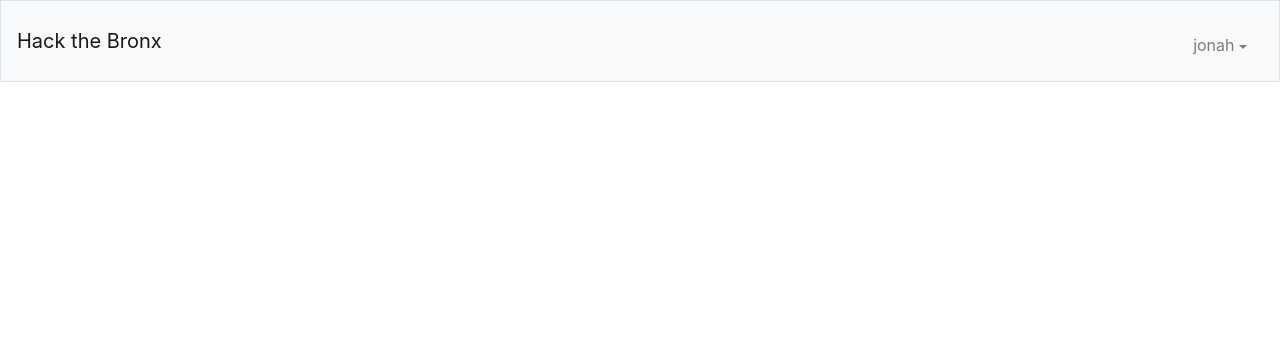
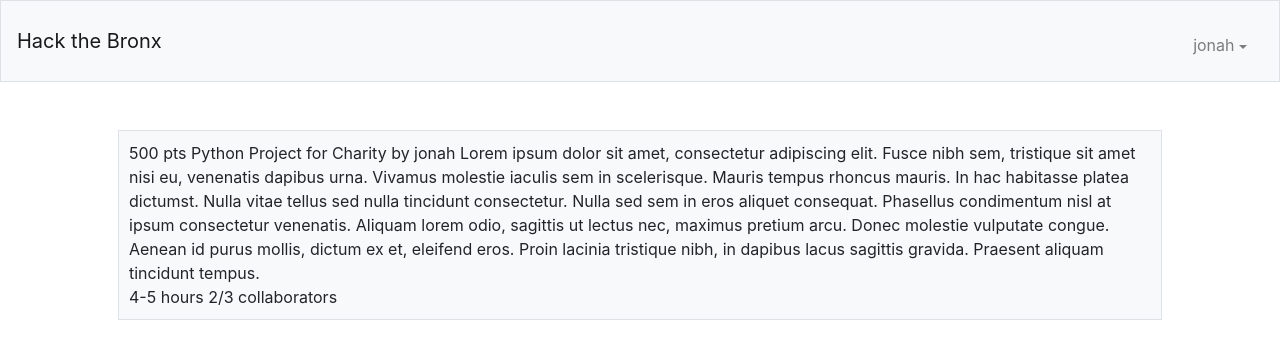
Before and after one commit to dragondoodler222/Opus, a Flask app: page / in a window 1280 px wide. Shown: the top 359 px of the page. Run offline with Flask 2, Linux system fonts and the light colour scheme; a user stored in the database is signed in; some libraries are stand-ins or nearby versions.

Commit message:
beginnings of browse

```diff
--- /dev/null
+++ b/static/browse.css
@@ -0,0 +1,5 @@
+.task {
+	background: #F8F9FA;
+	border: 1px solid #DEE2E6;
+	padding: 10px;
+}
--- a/templates/index.html
+++ b/templates/index.html
@@ -4,6 +4,21 @@
     Homepage
 {% endblock %}
 
+
+{% block head %}
+    <link href="/static/browse.css" rel="stylesheet">
+{% endblock %}
+
+
 {% block main %}
-     <!-- This was basically the template I was thinking for all the stuff yeah-->
+	<div class="task">
+		<span class="task-points">500 pts</span>
+		<span class="task-name">Python Project for Charity</span>
+		<span class="task-creator">by jonah</span>
+		<span class="task-desc">Lorem ipsum dolor sit amet, consectetur adipiscing elit. Fusce nibh sem, tristique sit amet nisi eu, venenatis dapibus urna. Vivamus molestie iaculis sem in scelerisque. Mauris tempus rhoncus mauris. In hac habitasse platea dictumst. Nulla vitae tellus sed nulla tincidunt consectetur. Nulla sed sem in eros aliquet consequat. Phasellus condimentum nisl at ipsum consectetur venenatis. Aliquam lorem odio, sagittis ut lectus nec, maximus pretium arcu. Donec molestie vulputate congue. Aenean id purus mollis, dictum ex et, eleifend eros. Proin lacinia tristique nibh, in dapibus lacus sagittis gravida. Praesent aliquam tincidunt tempus.</span>
+		<div class="task-stats">
+			<span class="task-time">4-5 hours</span>
+			<span class="task-collaborator-count">2/3 collaborators</span>
+		</div>
+	</div>
 {% endblock %}
--- a/templates/layout.html
+++ b/templates/layout.html
@@ -11,6 +11,8 @@
         <link href="https://maxcdn.bootstrapcdn.com/bootstrap/4.1.3/css/bootstrap.min.css" rel="stylesheet">
 
         <link href="/static/styles.css" rel="stylesheet">
+
+        {% block head %}{% endblock %}
 
         <script src="https://code.jquery.com/jquery-3.3.1.min.js"></script>
         <script src="https://cdnjs.cloudflare.com/ajax/libs/popper.js/1.14.3/umd/popper.min.js"></script>
```
